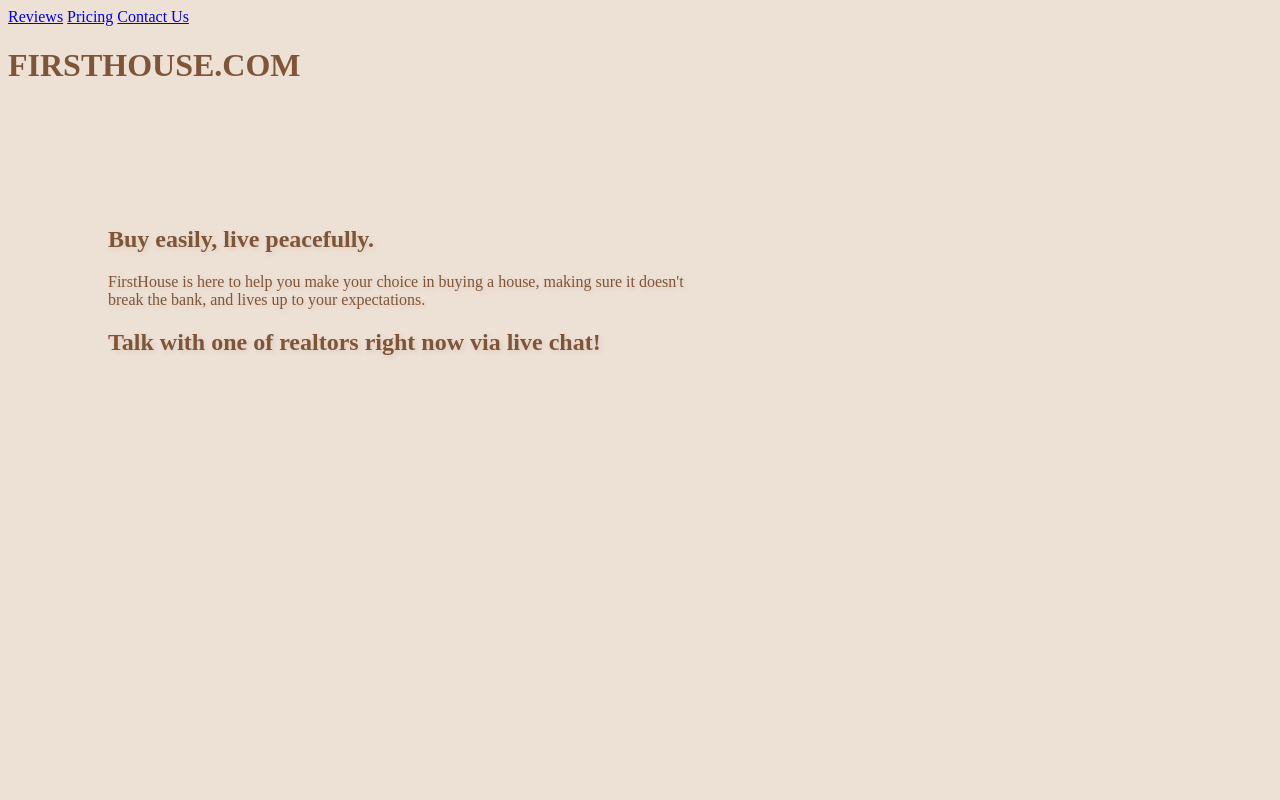
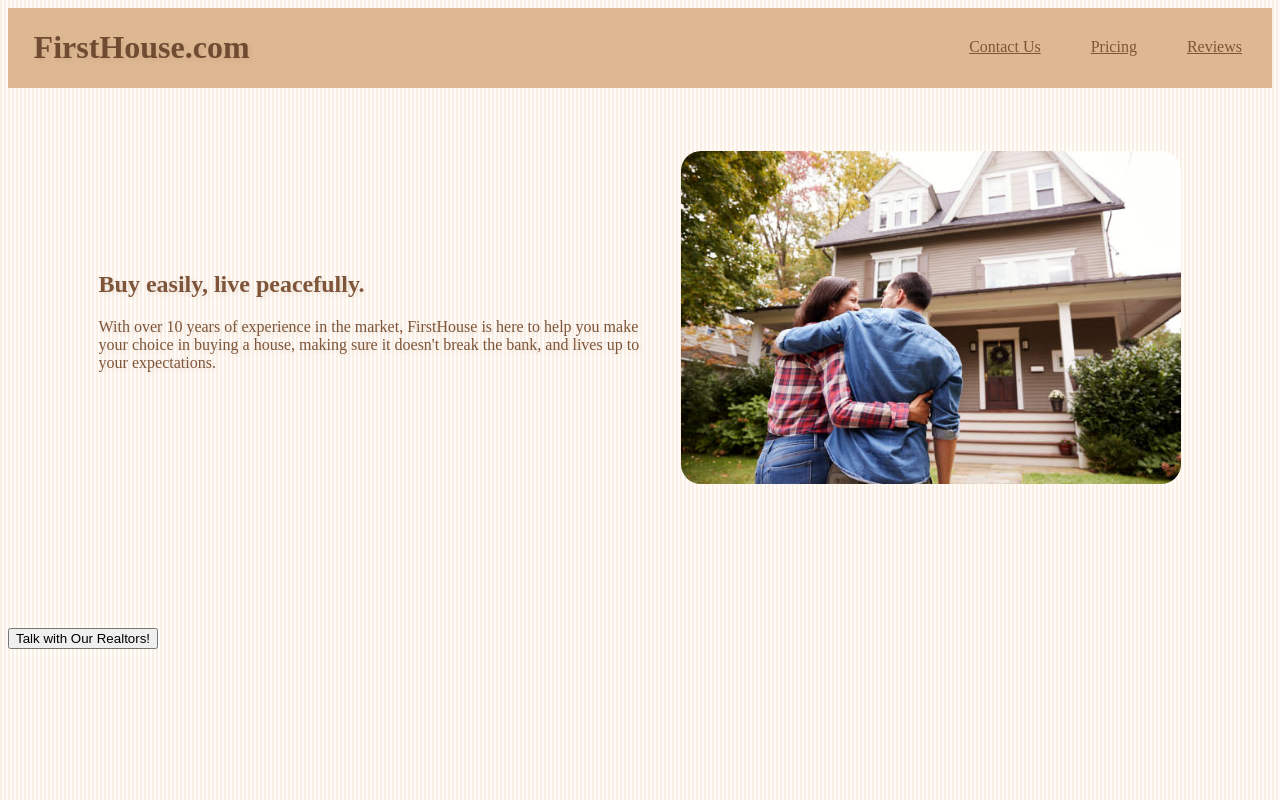
Before and after one commit to Victjor/Victjor.github.io-, a plain HTML site: page index.html in a window 1280 px wide. Drawn offline with Linux system fonts and the light colour scheme; a script that the page names is missing; a web font is replaced by a local one.

Commit message:
Day 1
Basic stuff, kinda figuring out flexbox a little bit

```diff
--- a/index.html
+++ b/index.html
@@ -7,31 +7,38 @@
   <meta name="description" content="" />
   <link rel="stylesheet" type="text/css" href="styles.css" />
   <!-- Fontes do Google Fonts-->
-  <link href="https://fonts.googleapis.com/css2?family=Funnel+Sans:ital,wght@0,300..800;1,300..800&display=swap" rel="stylesheet">
+  <link href="https://fonts.googleapis.com/css2?family=Funnel+Display:wght@300..800&family=Funnel+Sans:ital,wght@0,300..800;1,300..800&display=swap" rel="stylesheet">
   <link rel="icon" href="favicon.png">
 </head>
-<body>
+
+<body >
   <header>
     <div id="navbar">
       <a href="#reviews">Reviews</a>
       <a href="#pricing">Pricing</a>
       <a href="#contact">Contact Us</a>
-      <h1>FIRSTHOUSE.COM</h1>
+      <h1>FirstHouse.com</h1>
     </div>
   </header>
 
-  <nav></nav>
+  <main>
+    <section class="wrapper">
+    <div class="tagline">
+      <h2>Buy easily, live peacefully.</h2>
+       <p>With over 10 years of experience in the market, FirstHouse is here to help you make your choice in buying a house, making sure it doesn't break the bank, and lives up to your expectations.</p>
+      </div>
+      <div class="hero-img">
+        <img src="/image asstes/image.png" class="hero-img">
+       </div>
+    </section>
 
-  <div></div>
+    <section>
+      <div class="button">
+        <button type="button">Talk with Our Realtors!</button>
+      </div>
+    </section>
 
-  <main>
-    <section class="tagline">
-      <h2>Buy easily, live peacefully.</h2>
-       <p>FirstHouse is here to help you make your choice in buying a house, making sure it doesn't break the bank, and lives up to your expectations.</p>
-       <h2>Talk with one of realtors right now via live chat!</h2>
-    </section>
-    <section class="hero-image"> <img src=""> </section>
-    <section></section>
+
   </main>
   <footer></footer>
   <script src="app.js"></script>
--- a/styles.css
+++ b/styles.css
@@ -1,18 +1,84 @@
 body {
-    background-color: #ede0d4;
+    background-color: #fffcf9;
+opacity: 1;
+background-image: linear-gradient(to right, #f9efe5, #f9efe5 2px, #fffcf9 2px, #fffcf9 );
+background-size: 4px 100%;
 }
+/* Style da Nav Bar VVVV */
 
-header {
+#navbar {
+    position: sticky;
+    top: 0;
+    overflow: hidden;
+    background-color: #DDB892;
+    box-sizing: border-box;
+    font-family: "Funnel Display";
+
+ }
+
+ #navbar a{
+    float: right;
     color: #7f5539;
+    text-align: center;
+    padding: 20px;
+    padding-right: 30px;
+    padding-top: 30px
+
+ }
+
+ #navbar h1{
+    color: #704b32;
+    padding-left: 2vw;
+    float: left;
+    font-weight: 800px;
+    text-shadow: 2px 2px 5px rgb(127,85,57, 0.13)
+
+
+ }
+/* Style da Nav Bar ^^^^ */
+
+
+.wrapper {
+    padding: 5% 20px;
+    display: flex;
+    flex-wrap: wrap;
+    align-items: center;
+    justify-content: center;
+    gap: 2rem;
 }
 
 .tagline {
     color: #7f5539;
     font-family: "Funnel Sans";
-    max-width: 600px;
-    padding: 100px;
-    text-shadow: 2px 2px 5px rgb(127,85,57, 0.13)
+    text-shadow: 2px 2px 5px rgb(127,85,57, 0.13);
+    animation: FadeIn 2s ease-in-out;
+    flex: 1;
+    max-width: 45%;
+    min-width: 30%;
+
+
+
+
 }
- #navbar {
+.tagline h2{
+    font-family: "Funnel Display";
+    font-weight: 700px;
 
- }
+
+}
+
+.hero-img {
+    max-width: 500px;
+    object-fit: cover;
+    border-radius: 20px;
+}
+
+.button {
+    font-size: 100px;
+}
+
+/*Animations*/
+@keyframes FadeIn {
+    from {opacity: 0;}
+    to {opacity: 1;}
+}
```
Also changed, not shown: image asstes/image.png (added).
